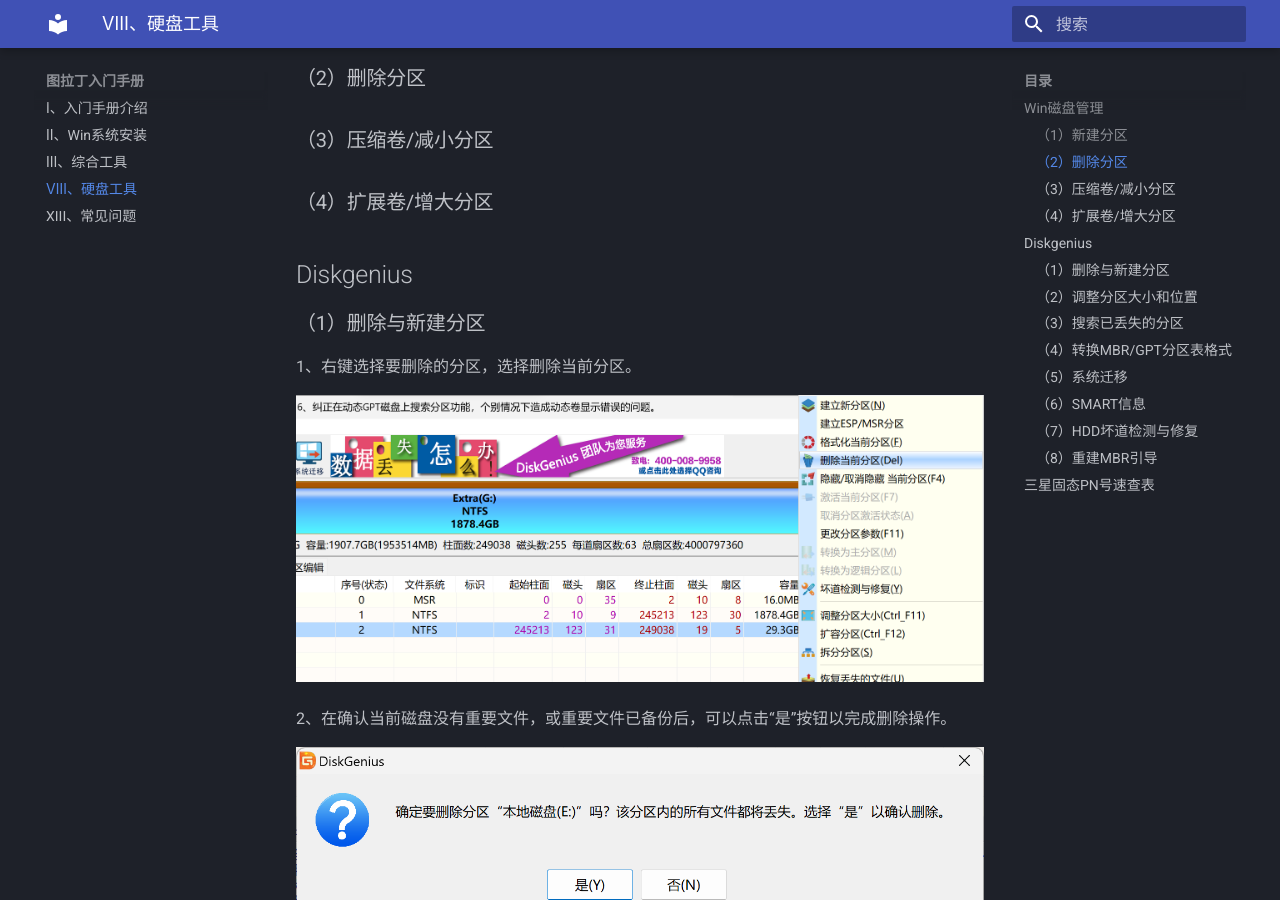
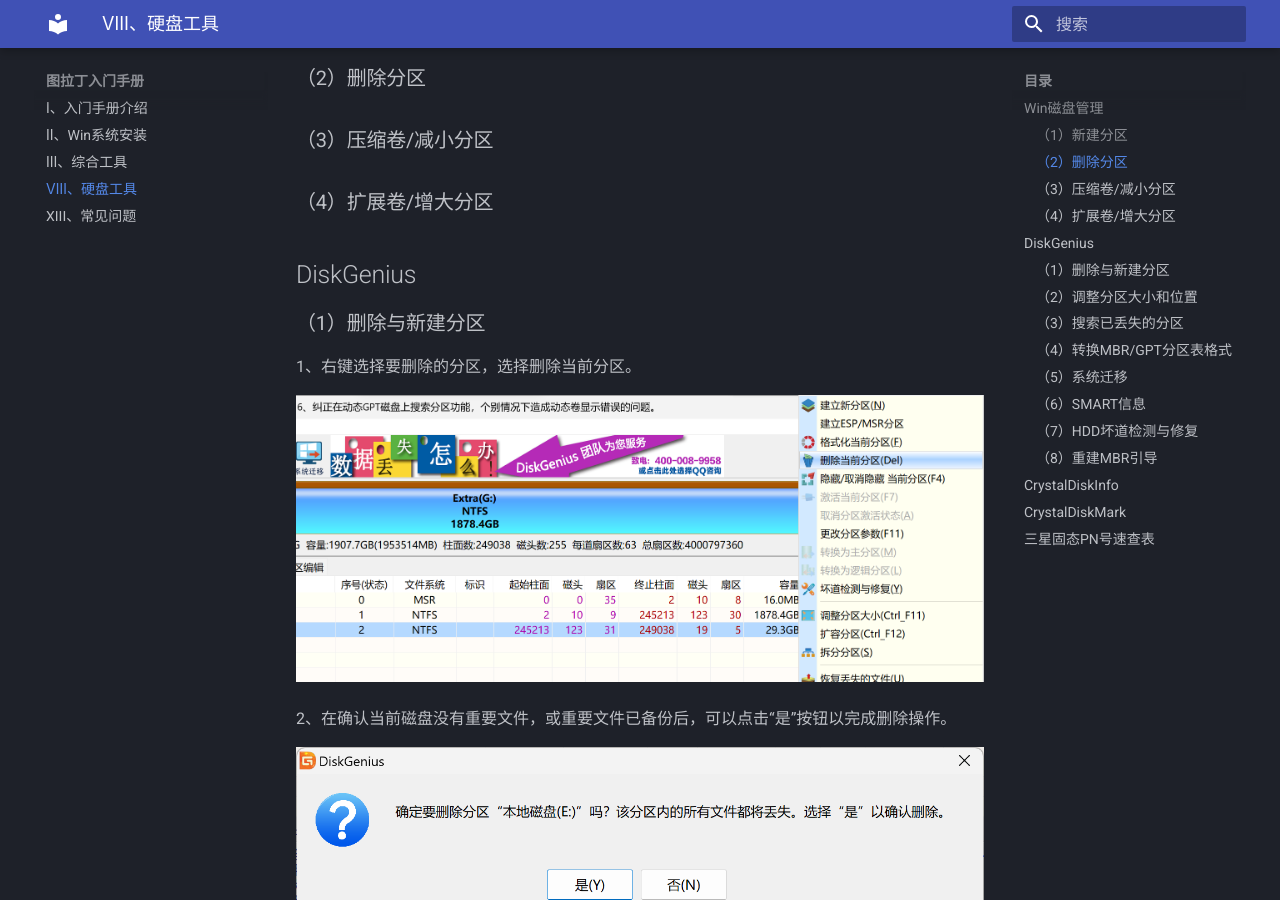
Before and after one commit to Radddder/radddder.github.io, an MkDocs documentation site: the page built from docs/disk.md, in a window 1280 px wide and 900 px high, scrolled down 353 px. Built offline with MkDocs 1.6.1 and Material for MkDocs 9.7.7, drawn with Linux system fonts in a browser that asks for light colours; some of the changed text lies outside the part shown.

Commit message:
修改disk和index

```diff
--- a/docs/disk.md
+++ b/docs/disk.md
@@ -14,7 +14,7 @@
 
 ### （4）扩展卷/增大分区
 
-## Diskgenius
+## DiskGenius
 
 ### （1）删除与新建分区
 
@@ -162,4 +162,8 @@
 
 ![image-20230123221305111](imgs/image-20230123221305111.png)
 
+## CrystalDiskInfo
+
+## CrystalDiskMark
+
 ## 三星固态PN号速查表
```
Also changed, not shown: docs/index.md (+1 -0 lines).
